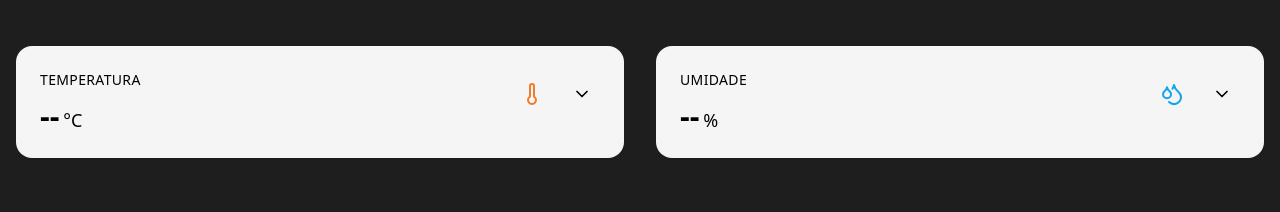
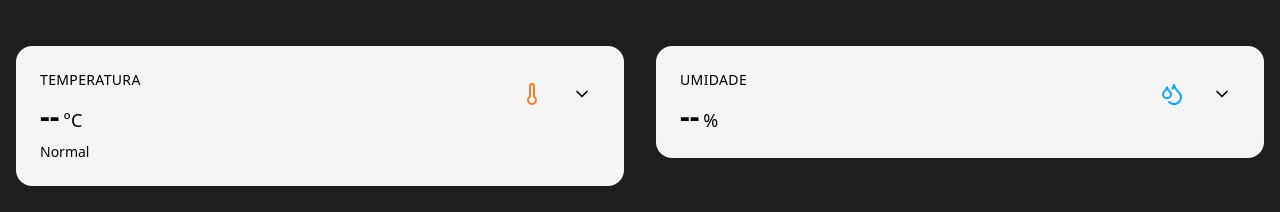
Before and after one commit to GiovaniMN/estacao_metereologica_com_esp32, a React (Vite) app: page / in a window 1280 px wide. Shown: the part 126-338 px from the top of the page. Built offline with nearby package versions, Linux system fonts and the light colour scheme; no server answers; the database is empty.

Commit message:
Adicionando aviso de temperatura

```diff
--- a/src/components/WeatherCard.tsx
+++ b/src/components/WeatherCard.tsx
@@ -40,6 +40,16 @@ export function WeatherCard({
     precipitation: "text-precipitation",
   };
 
+  const getTemperatureWarning = (temp: number) => {
+    if (temp <= 20) {
+      return "Frio";
+    }
+    if (temp >= 35) {
+      return "Quente";
+    }
+    return "Normal";
+  };
+
   return (
     <Card
       className={cn(
@@ -63,6 +73,11 @@ export function WeatherCard({
               </>
             )}
           </div>
+          {title.toLowerCase() === "temperatura" && !isLoading && (
+            <p className="text-sm text-muted-foreground">
+              {getTemperatureWarning(parseFloat(value))}
+            </p>
+          )}
         </div>
 
         <div className="flex items-center space-x-2">
```
